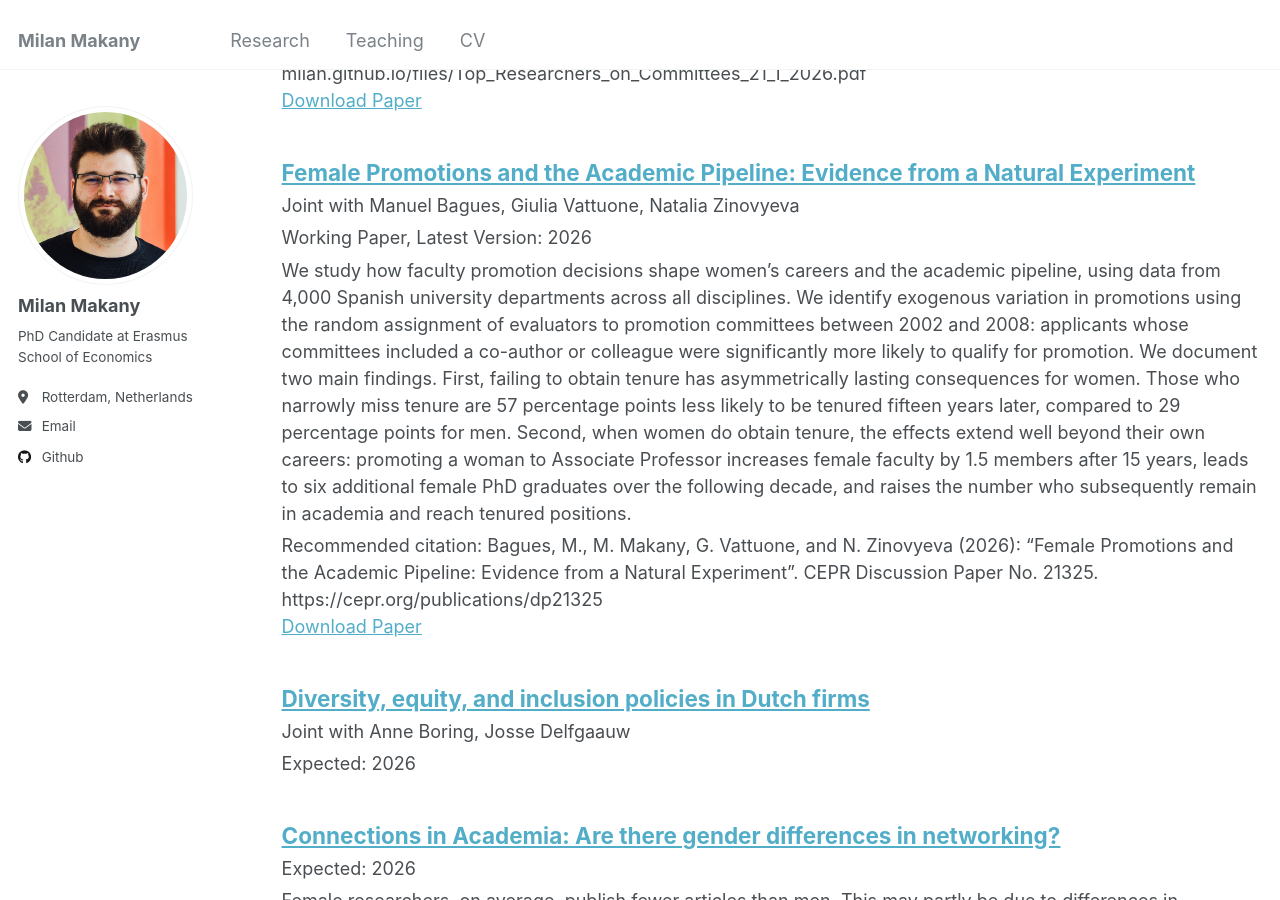
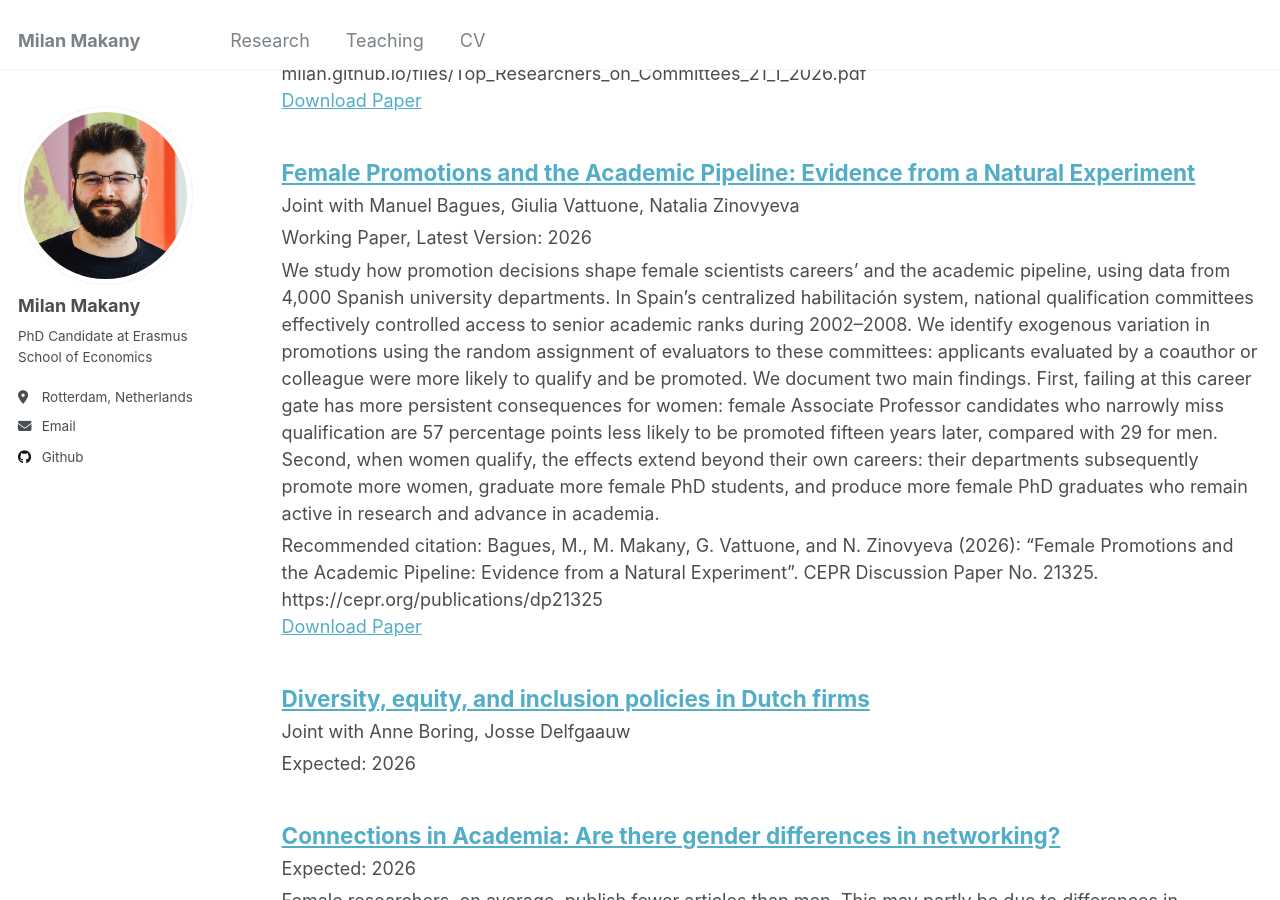
Before and after one commit to makany-milan/makany-milan.github.io, a Jekyll site: the page built from _pages/collection-archive.html, in a window 1280 px wide and 900 px high, scrolled down 653 px. Built offline with Jekyll 4.4.1, drawn with Linux system fonts in a browser that asks for light colours.

Commit message:
updated wia abstract

```diff
--- a/_publications/women_in_academia.md
+++ b/_publications/women_in_academia.md
@@ -4,7 +4,7 @@ collection: publications
 category: preprint
 permalink: /research/bagues_etal_women_in_academia
 collaborators: 'Manuel Bagues, Giulia Vattuone, Natalia Zinovyeva'
-excerpt: 'We study how faculty promotion decisions shape women’s careers and the academic pipeline, using data from 4,000 Spanish university departments across all disciplines. We identify exogenous variation in promotions using the random assignment of evaluators to promotion committees between 2002 and 2008: applicants whose committees included a co-author or colleague were significantly more likely to qualify for promotion. We document two main findings. First, failing to obtain tenure has asymmetrically lasting consequences for women. Those who narrowly miss tenure are 57 percentage points less likely to be tenured fifteen years later, compared to 29 percentage points for men. Second, when women do obtain tenure, the effects extend well beyond their own careers: promoting a woman to Associate Professor increases female faculty by 1.5 members after 15 years, leads to six additional female PhD graduates over the following decade, and raises the number who subsequently remain in academia and reach tenured positions.'
+excerpt: 'We study how promotion decisions shape female scientists careers'' and the academic pipeline, using data from 4,000 Spanish university departments. In Spain''s centralized habilitación system, national qualification committees effectively controlled access to senior academic ranks during 2002--2008. We identify exogenous variation in promotions using the random assignment of evaluators to these committees: applicants evaluated by a coauthor or colleague were more likely to qualify and be promoted. We document two main findings. First, failing at this career gate has more persistent consequences for women: female Associate Professor candidates who narrowly miss qualification  are 57 percentage points less likely to be promoted fifteen years later, compared with 29 for men. Second, when women qualify, the effects extend beyond their own careers: their departments subsequently promote more women, graduate more female PhD students, and produce more female PhD graduates who remain active in research and advance in academia.'
 date: 2026-03-16
 venue:
 slidesurl:
```
